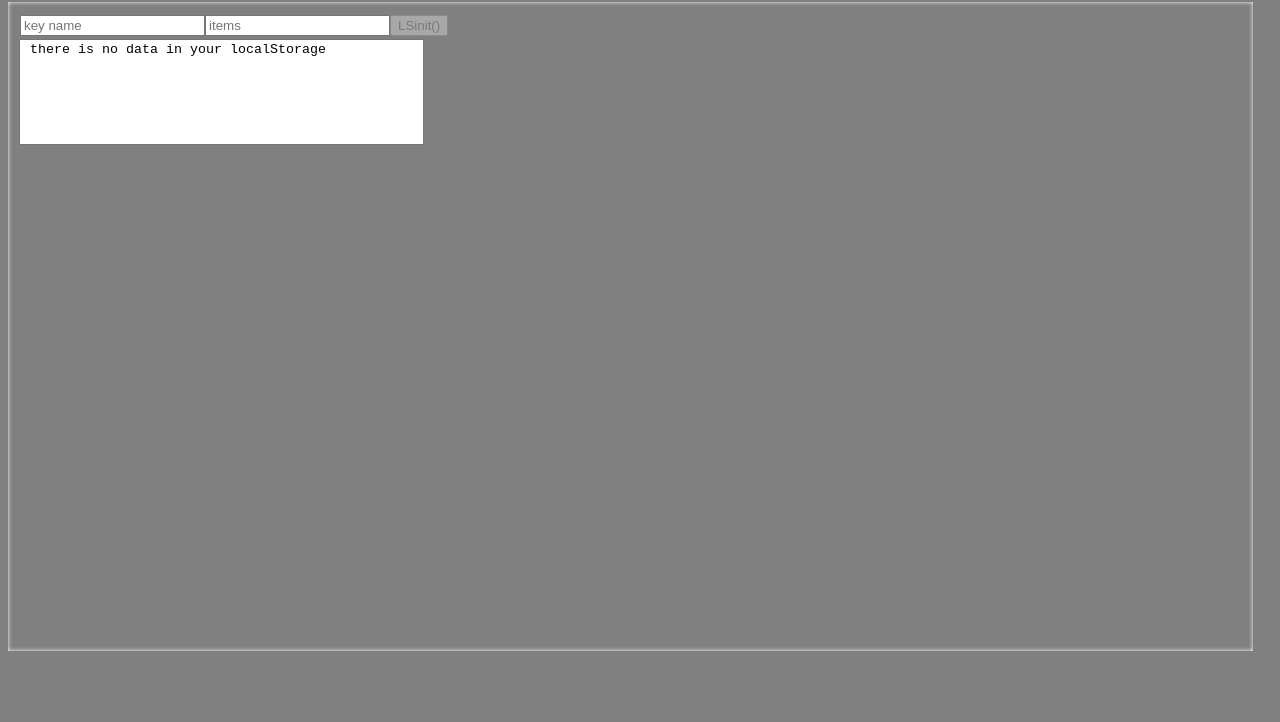
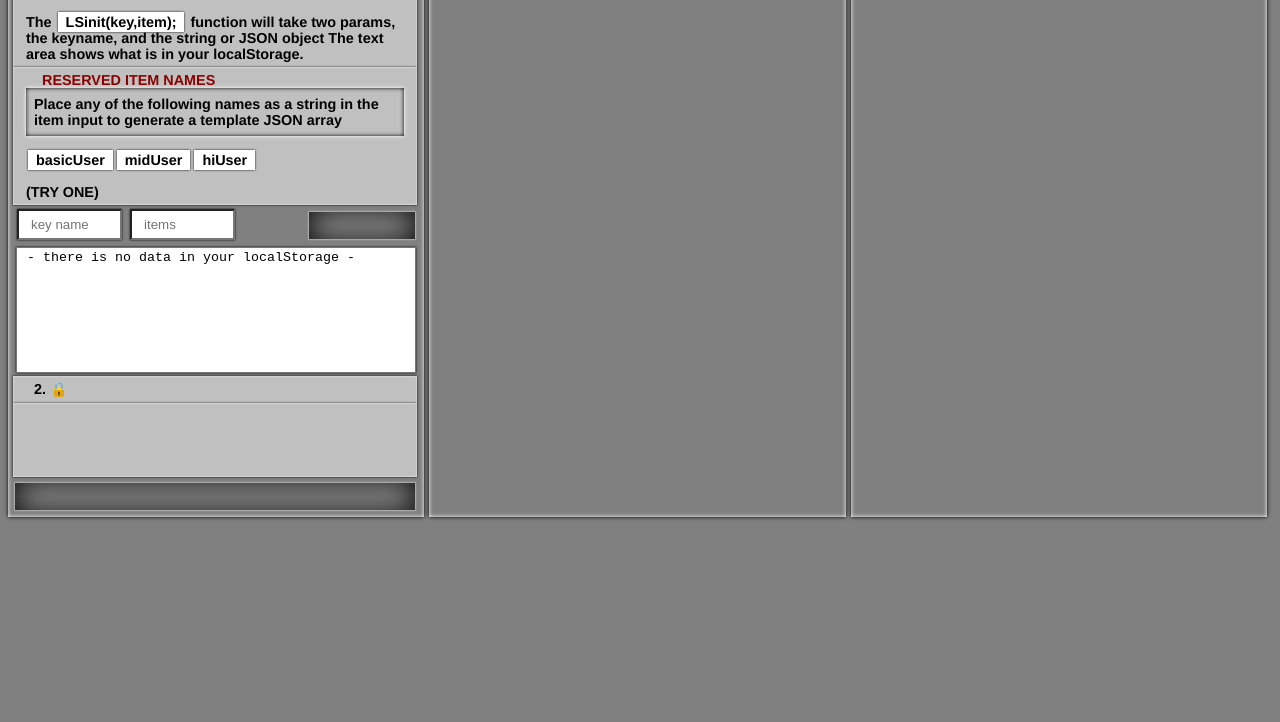
Before and after one commit to Ehawk82/gScript2019, a website: page gScriptDemo.html in a window 1280 px wide. Shown: the part 78-800 px from the top of the page. Drawn offline with Linux system fonts and the light colour scheme.

Commit message:
UI added for LS demo HTML

```diff
--- a/src/css/styles.css
+++ b/src/css/styles.css
@@ -1,17 +1,134 @@
+html, body {
+
+}
 body {
 	background-color: grey;
+	font-family: "HelveticaNeue-Light", "Helvetica Neue Light", "Helvetica Neue", Helvetica, Arial, "Lucida Grande", sans-serif;
+    font-weight: 600;
+    font-size:.9em;
+}
+button {
+	box-shadow: 0 0 2px inset white, 0 0 2px black;
+    cursor: pointer;
+    height:31px;
+
+    color:black;
+}
+button:disabled{
+	box-shadow: 0 0 30px inset black, 0 0 0px black;
+	cursor: not-allowed;
+	color:transparent;
+}
+
+h4 {
+	box-shadow: 0 0 4px inset black, 0 0 4px white;
+	padding:8px;
+	margin:0;
+	text-indent: 0;
+}
+.clearAllBtn, .loadBtn {
+	width:404px;
+	clear:both;
+	float: left;
+	margin-top: 4px;
+}
+.initButton {
+    margin-top:5px;
+    margin-right:2px;
+    float:right;
+
+}
+.spnHiLite {
+	color: darkred;
+	padding: 2px 8px;
+}
+.spnCode {
+	background-color: white;
+	padding: 2px 8px;
+	margin: 0 2px;
 }
 .holder {
-	box-shadow: 0 0 4px inset white;
-	height: 78vh;
+	position: relative;
+	box-shadow: 0 0 4px inset white, 0 0 4px black;
+	height: auto;
+    display: inline-block;
+    margin-right: 5px;
+    margin-bottom: 40px;
+    text-align: center;
+	padding: 5px 5px;
+	float: left;
+    flex:1;
 
-	width: 96vw;
-	padding: 1vw 1vh;
+}
+.holder2 {
+	position: relative;
+	box-shadow: 0 0 4px inset white, 0 0 4px black;
+	height: auto;
+
+    margin-right: 5px;
+    margin-bottom: 40px;
+
+	padding: 5px 5px;
+	float: left;
+
+    flex:1;
+}
+.holder3 {
+	position: relative;
+	box-shadow: 0 0 4px inset white, 0 0 4px black;
+	height: auto;
+
+    margin-right: 5px;
+    margin-bottom: 40px;
+
+	padding: 5px 5px;
+	float: left;
+    flex:1;
 }
 .txBox {
-	width:399px;
-	height: 100px;
+	width:97%;
+	height: 120px;
 	margin:3px;
 	outline:none;
 	resize: none;
+	clear:both;
+	float: left;
+	box-shadow: 0 0 2px inset white, 0 0 2px black;
+
 }
+.ins {
+	width:97px;
+	height:25px;
+	margin:4px;
+	text-indent: 10px;
+	outline:none;
+    float:left;
+	box-shadow: 0 0 2px inset white, 0 0 2px black;
+}
+.labels {
+	background-color: silver;
+	width:93%;
+	text-indent: 8px;
+    text-align: left;
+	padding: 5px 13px;
+	clear:both;
+	float: left;
+
+	box-shadow: 0 0 2px inset white, 0 0 2px black;
+}
+
+.labels, .ins, .txBox, .spnCode {
+	box-shadow: 0 0 2px inset white, 0 0 2px black;
+}
+.holder, .labels, .spnCode, .spnHiLite {
+cursor:default;
+
+}
+.holder, .labels, .ins, .txBox {
+	transition: 700ms all;
+
+}
+#demo {
+    display: flex;
+    flex-direction: row;
+}
--- a/src/js/scripts.js
+++ b/src/js/scripts.js
@@ -5,20 +5,41 @@ var myUI = {
     },
     loadout: () => {
         var holder = createEle("div"),
+            lsLabel = createEle("div"),
+            lsBonusLabel1 = createEle("div"),
+            lsLabel2 = createEle("div"),
+            lsTitle1 = createEle("div"),
             keyIn = createEle("input"),
             itemIn = createEle("input"),
             initButton = createEle("button"),
             txBox = createEle("textarea"),
-            br = createEle("br"), lsObject ="";
+            lsObject = "", lslabelToggle1 = createEle("div"),
+            br1 = createEle("br"),
+            clearAllBtn = createEle("button"), lsWarn =createEle("div");
 
         if (localStorage.length === 0) {
-        	lsObject = " there is no data in your localStorage";
+        	lsObject = " - there is no data in your localStorage - ";
+        	lslabelToggle1.innerHTML = "2. 🔒";
+
+        	clearAllBtn.disabled = true;
+        	lsWarn.style.color = "transparent";
+        	lsWarn.innerHTML = "<span class='spnHiLite' style='opacity:0;'>*WARNING*</span><span class='spnCode' style='opacity:0;'>clearLS();</span>takes no params and will clear ALL storage.  Be sure you want to do this before hand. It may be a good idea to alert users if you plan on putting this function on an application";
         } else {
         	for ( var i = 0, len = localStorage.length; i < len; ++i ) {
-            lsObject += "[" + localStorage.key( i ) + "] = " + localStorage.getItem( localStorage.key( i ) ) + " - ";
+            lsObject += "[" + localStorage.key( i ) + "][" + localStorage.getItem( localStorage.key( i ) ) + "] - ";
+            lslabelToggle1.innerHTML = "2. Loading, saving, updating -made easy";
+
+        	clearAllBtn.disabled = false;
+        	lsWarn.style.color = "black";
+         lsWarn.innerHTML = "<span class='spnHiLite'>*WARNING*</span><span class='spnCode'>clearLS();</span>takes no params and will clear ALL storage.  Be sure you want to do this before hand. It may be a good idea to alert users if you plan on putting this function on an application";
             }
+        }
 
-        }
+
+        clearAllBtn.innerHTML = "Clear All";
+        clearAllBtn.className = "clearAllBtn";
+        clearAllBtn.onclick = () => { clearLS(); location.reload(); };
+
         txBox.readOnly = true;
         txBox.className = "txBox";
         txBox.value = lsObject;
@@ -31,20 +52,41 @@ var myUI = {
         keyIn.placeholder = "key name";
         keyIn.className = "ins";
 
-        initButton.innerHTML = " LSinit() ";
+        initButton.innerHTML = " LSinit(key, item) ";
         initButton.disabled = true;
+        initButton.className = "initButton"
 
-        holder.innerHTML = "&nbsp;";
+        lsTitle1.innerHTML = "1. Initializing localStorage";
+        lsTitle1.className = "labels";
+
+        lsLabel.innerHTML = "To use this demo with the localStorage functions, start by initializing the object. <br />&nbsp;<br /> The <span class='spnCode'>LSinit(key,item);</span> function will take two params, the keyname, and the string or JSON object The text area shows what is in your localStorage.";
+        lsLabel.className = "labels";
+
+        lsBonusLabel1.innerHTML = "<span class='spnHiLite'> RESERVED ITEM NAMES </span> <br /><h4>Place any of the following names as a string in the item input to generate a template JSON array</h4><br /><span class='spnCode'>basicUser</span><span class='spnCode'>midUser</span><span class='spnCode'>hiUser</span><br/>&nbsp;<br />(TRY ONE)";
+        lsBonusLabel1.className = "labels";
+
+        lslabelToggle1.className = "labels"
+
+        lsLabel2.append(lsWarn);
+        lsLabel2.className = "labels";
+
         holder.className = "holder";
+        holder.append(lsTitle1);
+        holder.append(lsLabel);
+        holder.append(lsBonusLabel1);
         holder.append(keyIn);
         holder.append(itemIn);
         holder.append(initButton);
-        holder.append(br);
+        holder.append(br1);
         holder.append(txBox);
+        holder.append(lslabelToggle1);
+        holder.append(lsLabel2);
+        holder.append(clearAllBtn);
 
-        demo.innerHTML = "<h1>The gScript DEMO page</h1>";
+
 
         demo.append(holder);
+        myUI.makeHolder2(holder);
 
         keyIn.addEventListener('keyup', myUI.takeInput(keyIn, itemIn, initButton, txBox));
         itemIn.addEventListener('keyup', myUI.takeInput(keyIn, itemIn, initButton, txBox));
@@ -55,8 +97,50 @@ var myUI = {
                 initButton.disabled = false;
                 initButton.onclick = () => { return LSinit(keyIn.value, itemIn.value), location.reload() };
 
+    		} else {
+    			initButton.disabled = true;
+                initButton.onclick = null;
     		}
     	};
+    },
+    makeHolder2: () => {
+    	var holder2 = createEle("div"),
+    	    lsLabel3 = createEle("div"), ls3Text = "",
+    	    loadBtn = createEle("button");
+
+        if (localStorage.length === 0) {
+             ls3Text = "3. 🔒";
+        } else {
+             ls3Text = "3. Using the localStorage";
+        }
+
+        loadBtn.innerHTML = "LoadLS(key)";
+        loadBtn.className = "loadBtn"
+
+        lsLabel3.innerHTML = ls3Text;
+        lsLabel3.className = "labels";
+
+    	holder2.className = "holder2";
+    	holder2.append(lsLabel3);
+    	holder2.append(loadBtn);
+
+    	demo.append(holder2);
+
+    	myUI.makeHolder3();
+    },
+    makeHolder3: () => {
+    	var holder3 = createEle("div"),
+    	    lsLabel4 = createEle("div");
+
+
+
+        lsLabel4.innerHTML = "test";
+        lsLabel4.className = "labels";
+
+    	holder3.className = "holder3";
+    	holder3.append(lsLabel4);
+
+    	demo.append(holder3);
     }
 };
 
```
Also changed, not shown: gScriptDemo.html (+1 -0 lines).
